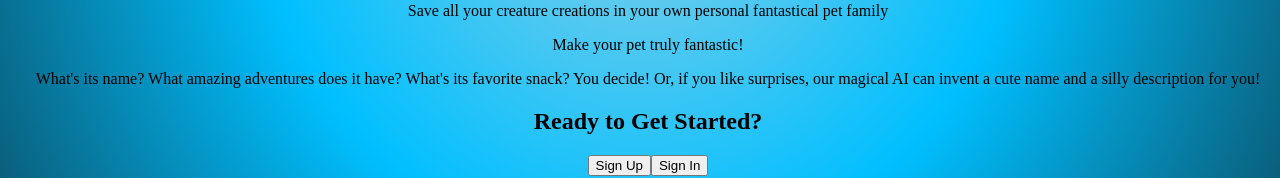
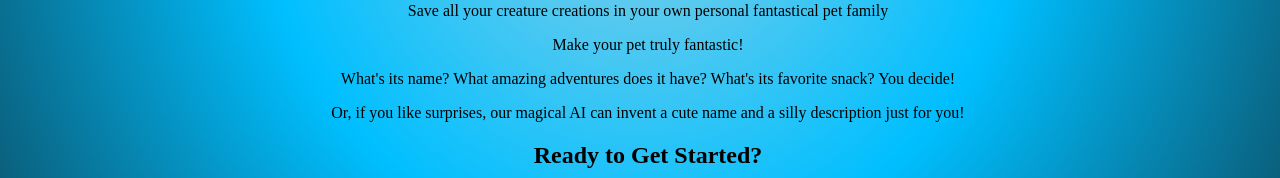
Before and after one commit to geiselleholt/fantasticalpets, a React (Vite) app: page / in a window 1280 px wide. Shown: the part 528-706 px from the top of the page. Built offline with nearby package versions, Linux system fonts and the light colour scheme.

Commit message:
made password visible / kid friendly, refactoring

```diff
--- a/src/components/ForgotPasswordForm.jsx
+++ b/src/components/ForgotPasswordForm.jsx
@@ -1,11 +1,10 @@
-// ForgotPasswordForm.js
 import { useState } from "react";
 import { useNavigate } from "react-router-dom";
 import { useAuth } from "../context/authContext";
 import loadingJuggle from "../images/loadingJuggle.gif";
 
 export default function ForgotPasswordForm({}) {
-  const { getQuestions, getAnswers, signIn } = useAuth();
+  const { getQuestions, getAnswers } = useAuth();
   const nav = useNavigate();
 
   const [username, setUsername] = useState("");
--- a/src/components/SignInForm.jsx
+++ b/src/components/SignInForm.jsx
@@ -50,7 +50,7 @@ export default function SignInForm() {
         <input
           onChange={handleChange}
           value={formData.password}
-          type="password"
+          type="text"
           name="password"
           placeholder="Enter Password..."
           disabled={isLoading}
--- a/src/components/SignUpForm.jsx
+++ b/src/components/SignUpForm.jsx
@@ -72,7 +72,7 @@ export default function SignUpForm() {
         <input
           onChange={handleChange}
           value={formData.password}
-          type="password"
+          type="text"
           name="password"
           placeholder=" Enter Password..."
           disabled={loading}
--- a/src/pages/HomePage.jsx
+++ b/src/pages/HomePage.jsx
@@ -81,7 +81,12 @@ export default function HomePage() {
       </div>
       <p>Make your pet truly fantastic!</p>
       <p>
-        What's its name? What amazing adventures does it have? What's its favorite snack? You decide! Or, if you like surprises, our magical AI can invent a cute name and a silly description for you!
+        What's its name? What amazing adventures does it have? What's its
+        favorite snack? You decide!
+      </p>
+      <p>
+        Or, if you like surprises, our magical AI can invent a cute name and a
+        silly description just for you!
       </p>
       <h2>Ready to Get Started?</h2>
       <div>
```
